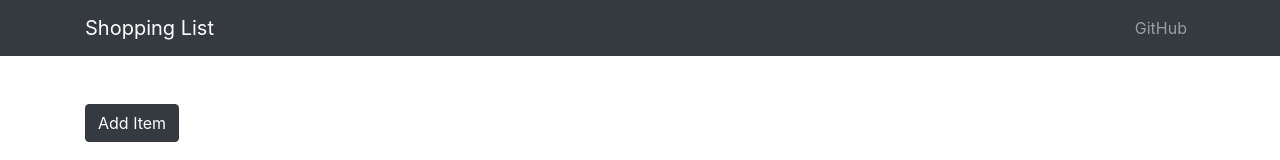
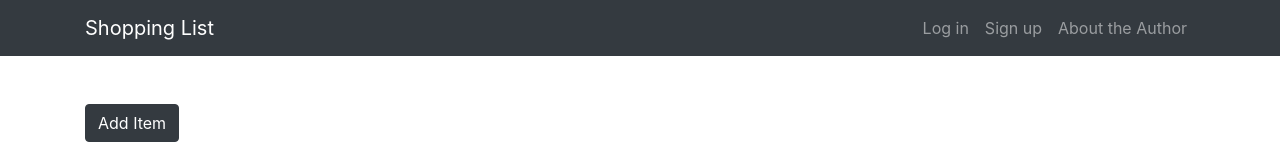
Before and after one commit to ivanjulian/ShoppingList-MERNstack, a React (Create React App) app in the folder client/: page / in a window 1280 px wide. Shown: the top 160 px of the page. Built offline with nearby package versions, Linux system fonts and the light colour scheme; no server answers.

Commit message:
favicon and header
Changed favicon and header

```diff
--- a/client/src/components/AppNavbar.js
+++ b/client/src/components/AppNavbar.js
@@ -13,7 +13,7 @@ import {
 function AppNavbar() {
   const [isOpen, setIsOpen] = useState(false);
 
-  const toggle = () =>{
+  const toggle = () => {
     setIsOpen(!isOpen);
   }
   return (
@@ -27,8 +27,18 @@ function AppNavbar() {
           <Collapse isOpen={isOpen} navbar >
             <Nav className="ml-auto" navbar>
               <NavItem>
+                <NavLink href="">
+                  Log in
+                </NavLink>
+              </NavItem>
+              <NavItem>
+                <NavLink href="">
+                  Sign up
+                </NavLink>
+              </NavItem>
+              <NavItem>
                 <NavLink href="https://ivanjulian.github.io/">
-                  GitHub
+                  About the Author
                 </NavLink>
               </NavItem>
             </Nav>
--- a/client/src/store.js
+++ b/client/src/store.js
@@ -10,8 +10,8 @@ const store = createStore(
   rootReducer,
   initialState,
   compose(
-    applyMiddleware(...middleware)
-    //window.__REDUX_DEVTOOLS_EXTENSION__ && window.__REDUX_DEVTOOLS_EXTENSION__()
+    applyMiddleware(...middleware),
+    window.__REDUX_DEVTOOLS_EXTENSION__ && window.__REDUX_DEVTOOLS_EXTENSION__()
   ));
 
   export default store;
```
Also changed, not shown: client/public/manifest.json, 2 other files (tests, documents, lock files or other folders).
